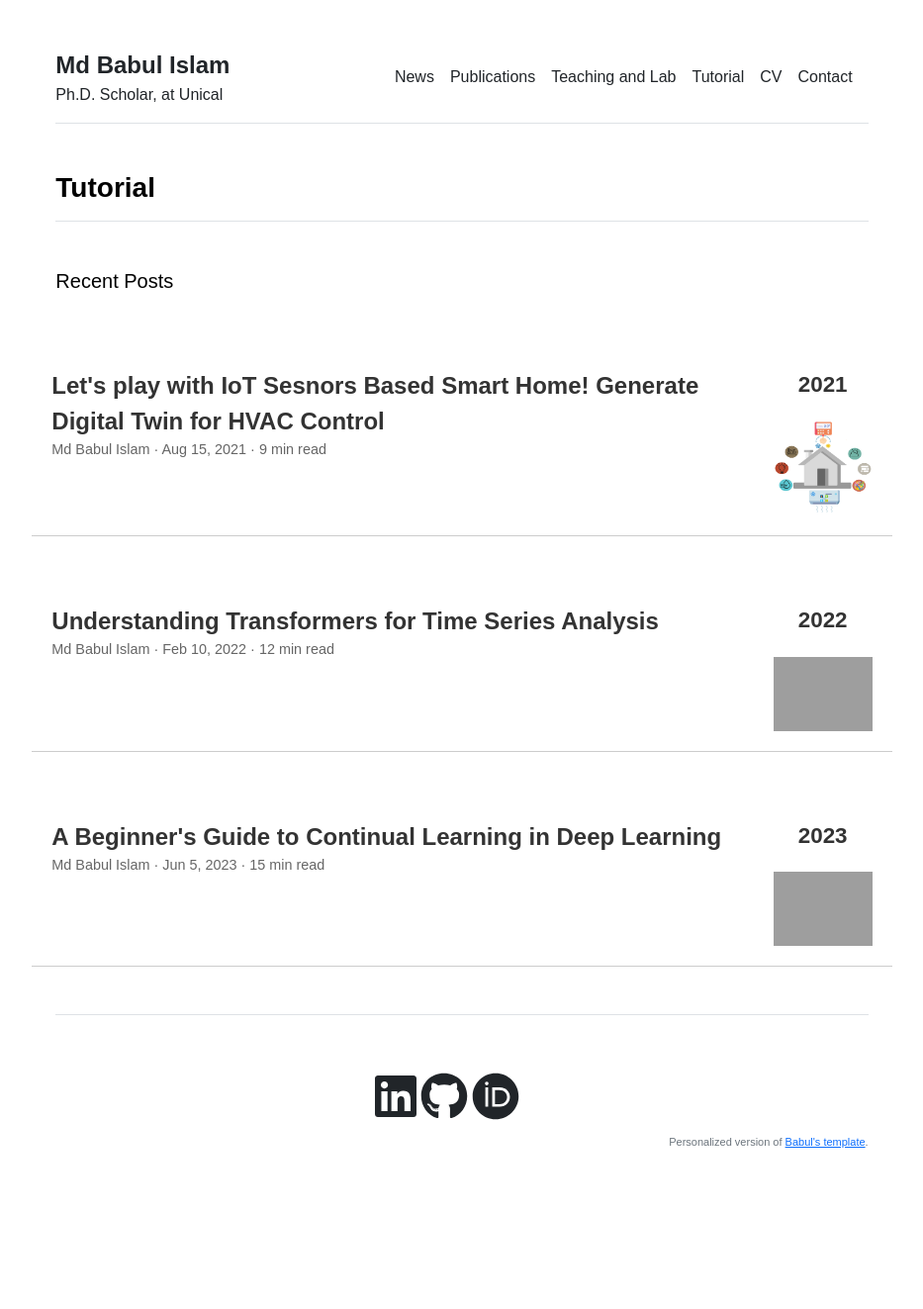
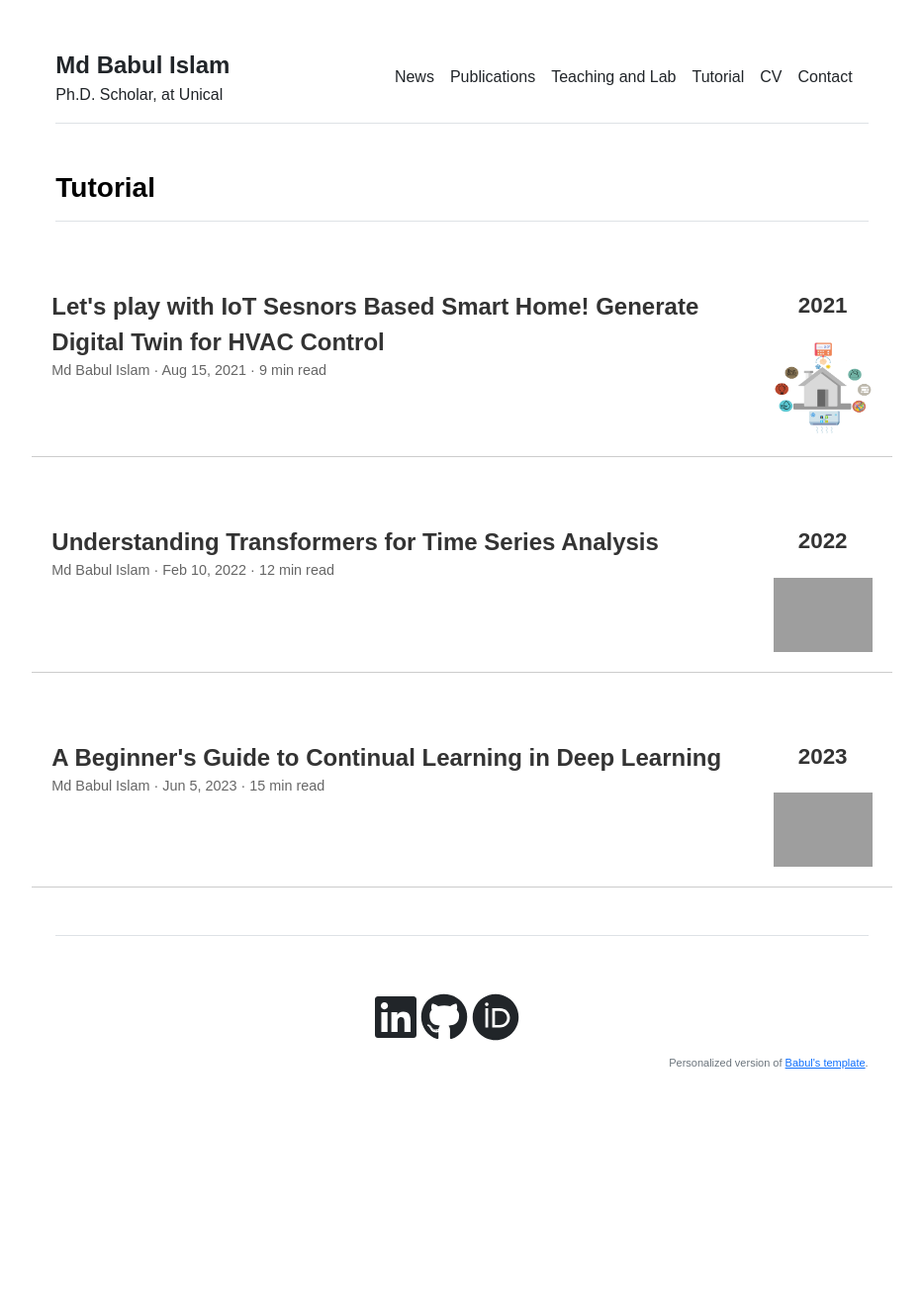
Before and after one commit to babulcseian/babulcseian.github.io, a Jekyll site: the page built from Tutorial.md, in a window 1280 px wide. Shown: the whole page at 99% size, without its empty margins (173-1106 px from the left). Built offline with Jekyll 4.4.1, drawn with Linux system fonts in a browser that asks for light colours; a style sheet for code colours, icons or effects is not loaded; after the commit the page ends 1243 px from its top, so only the background shows below that.

Commit message:
Update Tutorial.html

```diff
--- a/_includes/Tutorial.html
+++ b/_includes/Tutorial.html
@@ -69,9 +69,6 @@
     </script>
 </head>
 <body>
-
-    <h5>Recent Posts</h5>
-
     <!-- Post 1 -->
     <div class="post">
         <div class="post-content">
```
